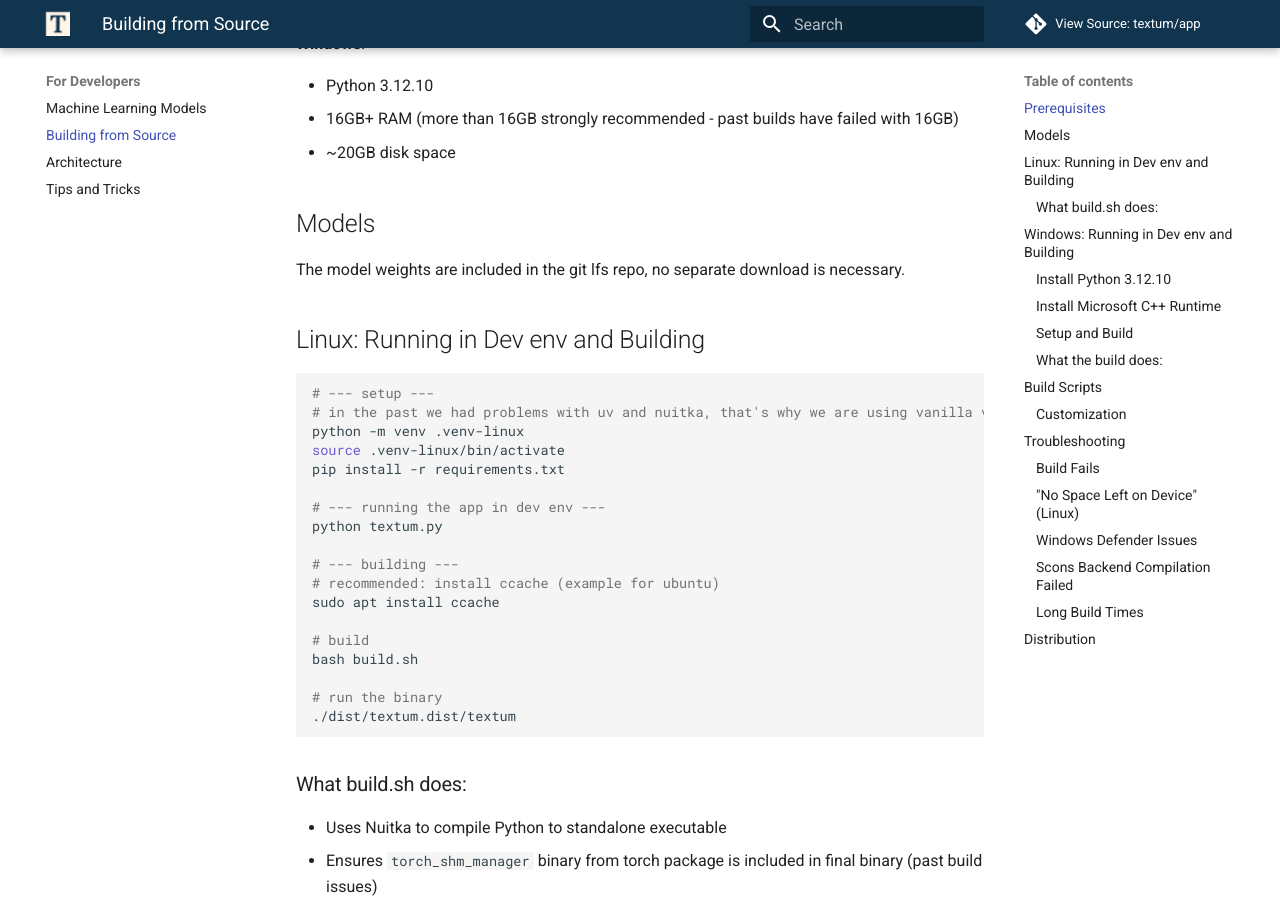
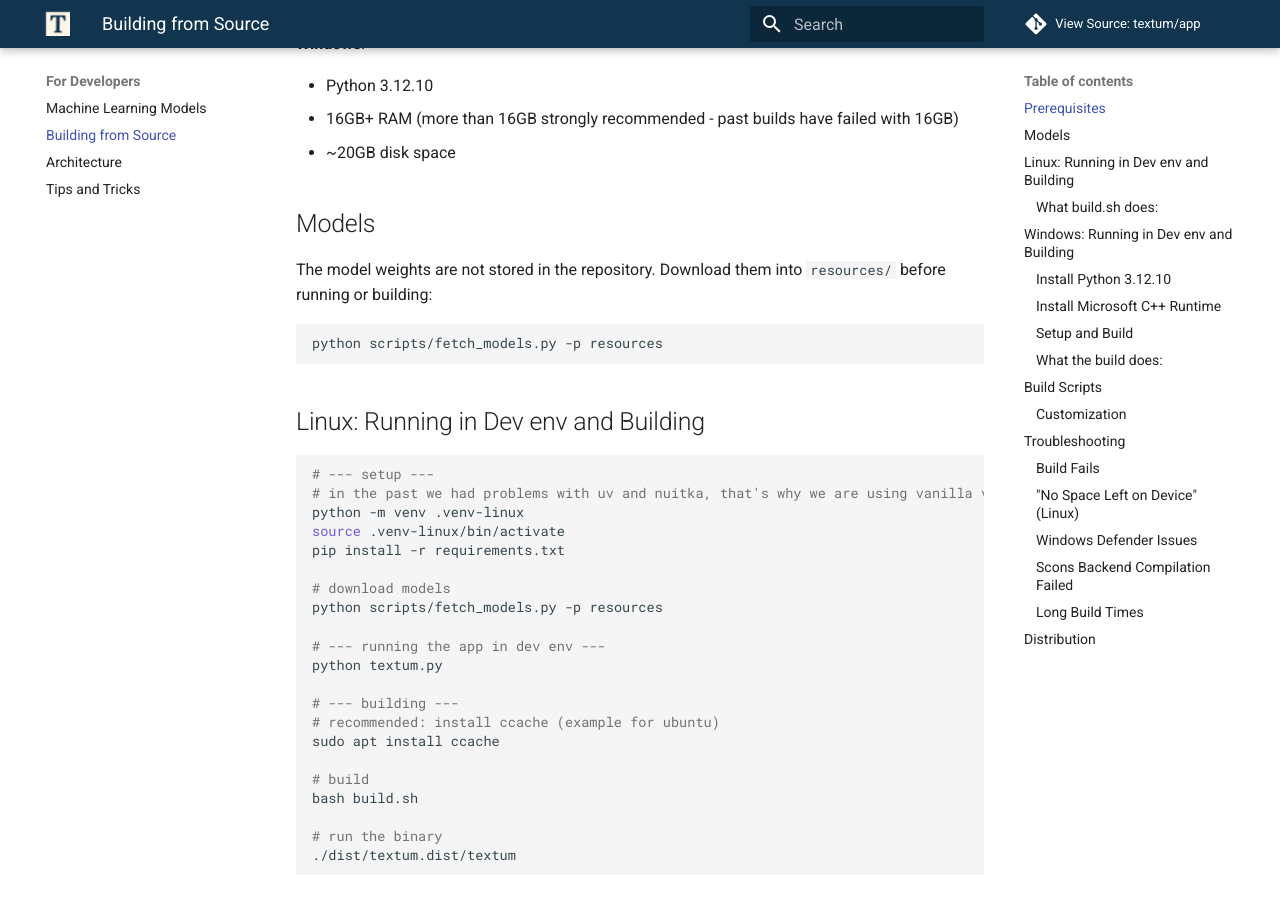
Before and after one commit to textum-ocr/textum-ocr.github.io, an MkDocs documentation site: the page built from docs/development/building.md, in a window 1280 px wide and 900 px high, scrolled down 657 px. Built offline with MkDocs 1.6.1 and Material for MkDocs 9.7.7, drawn with Linux system fonts in a browser that asks for light colours; some of the changed text lies outside the part shown.

Commit message:
rm lfs, add fetchmodels scripts doc

````diff
--- a/docs/development/building.md
+++ b/docs/development/building.md
@@ -23,7 +23,11 @@ Build Textum into a standalone executable using [Nuitka](https://nuitka.net). In
 
 ## Models
 
-The model weights are included in the git lfs repo, no separate download is necessary.
+The model weights are not stored in the repository. Download them into `resources/` before running or building:
+
+```bash
+python scripts/fetch_models.py -p resources
+```
 
 ## Linux: Running in Dev env and Building
 
@@ -33,6 +37,9 @@ The model weights are included in the git lfs repo, no separate download is nece
 python -m venv .venv-linux
 source .venv-linux/bin/activate
 pip install -r requirements.txt
+
+# download models
+python scripts/fetch_models.py -p resources
 
 # --- running the app in dev env ---
 python textum.py
@@ -83,6 +90,9 @@ If building still fails, try installing the `C/C++` development module from Visu
 ```powershell
 # setup venv and install dependencies
 .\build_and_run.ps1 -Install
+
+# download models
+python scripts/fetch_models.py -p resources
 
 # run textum from the dev environment
 .\build_and_run.ps1 -Run
````
Also changed, not shown: docs/development/models.md (+6 -4 lines), docs/getting-started/quick-start.md (+1 -1 lines), docs/index.md (+1 -1 lines), docs/troubleshooting.md (+1 -0 lines).
